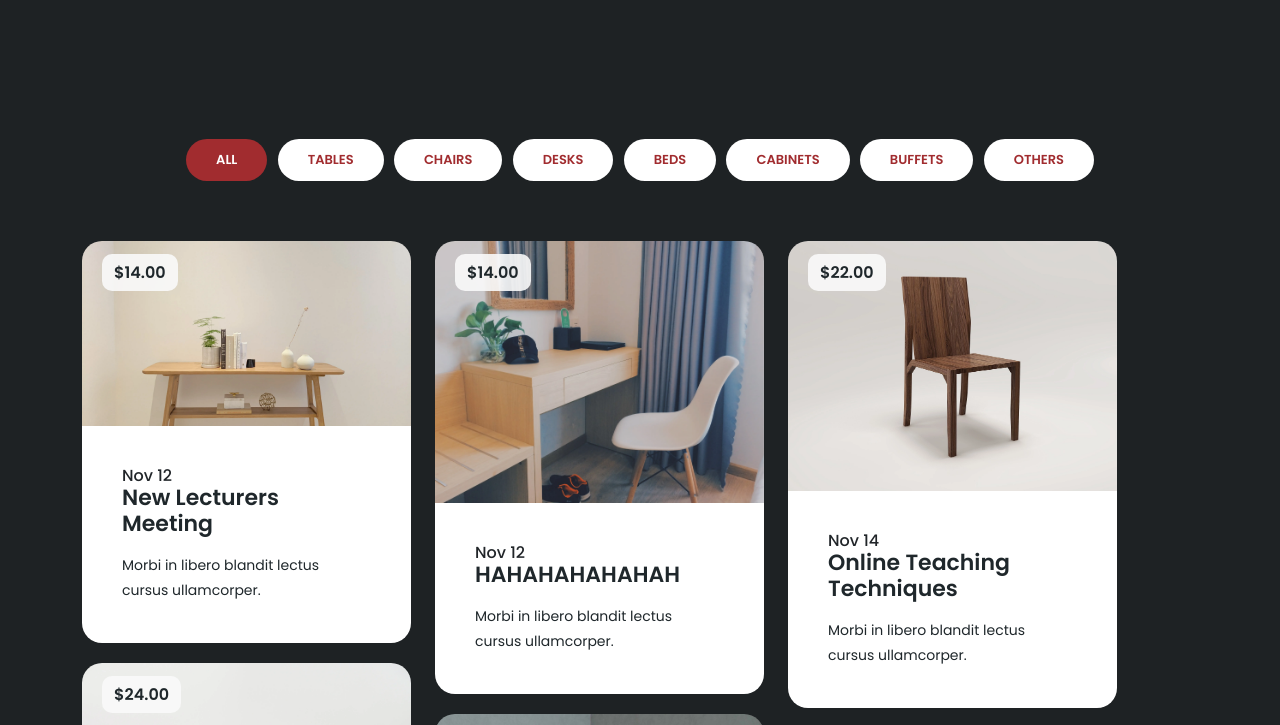
After one commit to nikimebelofficial/nikimebelofficial, a PHP site: page /wood-product.html in a window 1280 px wide. The commit adds this page. Shown: the part 801-1526 px from the top of the page. Run offline with PHP 8.4, Linux system fonts and the light colour scheme; some libraries are stand-ins or nearby versions.

Commit message:
add product

```diff
--- a/assets/css/templatemo-edu-meeting.css
+++ b/assets/css/templatemo-edu-meeting.css
@@ -1457,13 +1457,15 @@ heading page
 */
 
 section.heading-page {
-  background-image: url(../images/bg-gray.webp);
+  background-image: url(../images/room\ set\ 5.webp);
   background-position: center center;
   background-repeat: no-repeat;
   background-size: cover;
-  padding-top: 230px;
-  padding-bottom: 110px;
+  padding-top: 250px;
+  background-attachment: fixed;
+  /* padding-bottom: 20vh; */
   text-align: center;
+  height: 100vh;
 }
 
 section.heading-page h6 {
@@ -1493,7 +1495,8 @@ upcoming meetings page
 */
 
 section.meetings-page {
-  background-image: url(../images/bg-gray.webp);
+  /* background-image: url(../images/bg-gray.webp); */
+  background-color: #1e2224;
   background-position: center center;
   background-attachment: fixed;
   background-repeat: no-repeat;
@@ -1568,22 +1571,22 @@ section.meetings-page .pagination ul li a:hover {
   color: #fff;
 }
 
-.meeting-single-item .thumb {
+.product-item .thumb {
   position: relative;
 }
 
-.meeting-single-item .thumb img {
+.product-item .thumb img {
   border-top-right-radius: 20px;
   border-top-left-radius: 20px;
 }
 
-.meeting-single-item .thumb .price {
+.product-item .thumb .price {
   position: absolute;
   left: 20px;
   top: 20px;
 }
 
-.meeting-single-item .thumb .price span {
+.product-item .thumb .price span {
   font-size: 16px;
   color: #1f272b;
   font-weight: 600;
@@ -1592,14 +1595,15 @@ section.meetings-page .pagination ul li a:hover {
   border-radius: 10px;
 }
 
-.meeting-single-item .down-content {
-  background-color: #fff;
+.product-item .down-content {
+  background-color: rgb(255, 255, 255);
   padding: 40px;
+  margin-bottom: 20px;
   border-bottom-right-radius: 20px;
   border-bottom-left-radius: 20px;
 }
 
-.meeting-single-item .thumb .date {
+.product-item .thumb .date {
   position: absolute;
   background-color: rgba(250,250,250,0.9);
   width: 80px;
@@ -1611,21 +1615,21 @@ section.meetings-page .pagination ul li a:hover {
   top: 20px;
 }
 
-.meeting-single-item .thumb .date h6 {
+.product-item .thumb .date h6 {
   font-size: 13px;
   text-transform: uppercase;
   font-weight: 600;
   color: #a12c2f;
 }
 
-.meeting-single-item .thumb .date span {
+.product-item .thumb .date span {
   display: block;
   color: #1f272b;
   font-size: 22px;
   margin-top: 7px;
 }
 
-.meeting-single-item .down-content h4 {
+.product-item .down-content h4 {
   font-size: 22px;
   color: #1f272b;
   font-weight: 600;
@@ -1633,7 +1637,7 @@ section.meetings-page .pagination ul li a:hover {
   margin-bottom: 15px;
 }
 
-.meeting-single-item .down-content h5 {
+.product-item .down-content h5 {
   font-size: 18px;
   color: #1f272b;
   font-weight: 700;
@@ -1641,12 +1645,12 @@ section.meetings-page .pagination ul li a:hover {
   margin-bottom: 15px;
 }
 
-.meeting-single-item .down-content p {
+.product-item .down-content p {
   color: #1f272b;
   font-size: 14px;
 }
 
-.meeting-single-item .down-content p.description {
+.product-item .down-content p.description {
   margin-top: 40px;
   padding-top: 40px;
   border-top: 1px solid #eee;
@@ -1655,29 +1659,29 @@ section.meetings-page .pagination ul li a:hover {
   border-bottom: 1px solid #eee;
 }
 
-.meeting-single-item .down-content .share {
+.product-item .down-content .share {
   margin-top: 40px;
   padding-top: 40px;
   border-top: 1px solid #eee;
 }
 
-.meeting-single-item .down-content .share h5 {
+.product-item .down-content .share h5 {
   float: left;
   margin-right: 10px;
   margin-bottom: 0px;
 }
 
-.meeting-single-item .down-content .share ul li {
+.product-item .down-content .share ul li {
   display: inline;
 }
 
-.meeting-single-item .down-content .share ul li a {
+.product-item .down-content .share ul li a {
   font-size: 14px;
   color: #1f272b;
   transition: all .3s;
 }
 
-.meeting-single-item .down-content .share ul li a:hover {
+.product-item .down-content .share ul li a:hover {
   color: #f5a425;
 }
 
--- /dev/null
+++ b/wood-product.html
@@ -0,0 +1,400 @@
+<!DOCTYPE html>
+<html lang="en">
+
+  <head>
+
+    <meta charset="utf-8">
+    <meta name="viewport" content="width=device-width, initial-scale=1, shrink-to-fit=no">
+    <meta name="description" content="">
+    <meta name="author" content="Template Mo">
+    <link href="https://fonts.googleapis.com/css?family=Poppins:100,200,300,400,500,600,700,800,900" rel="stylesheet">
+
+    <title>Niki Furniture - number one Furniture production in Indonesia</title>
+
+    <!-- Bootstrap core CSS -->
+    <link href="vendor/bootstrap/css/bootstrap.min.css" rel="stylesheet">
+
+
+    <!-- Additional CSS Files -->
+    <link rel="stylesheet" href="assets/css/fontawesome.css">
+    <link rel="stylesheet" href="assets/css/templatemo-edu-meeting.css">
+    <link rel="stylesheet" href="assets/css/owl.css">
+    <link rel="stylesheet" href="assets/css/lightbox.css">
+<!--
+
+TemplateMo 569 Edu Meeting
+
+https://templatemo.com/tm-569-edu-meeting
+
+-->
+  </head>
+
+<body>
+
+
+
+  <!-- Sub Header -->
+  <!-- <div class="sub-header">
+    <div class="container">
+      <div class="row">
+        <div class="col-lg-8 col-sm-8">
+          <div class="left-content">
+            <p>This is an educational <em>HTML CSS</em> template by TemplateMo website.</p>
+          </div>
+        </div>
+        <div class="col-lg-4 col-sm-4">
+          <div class="right-icons">
+            <ul>
+              <li><a href="#"><i class="fa fa-facebook"></i></a></li>
+              <li><a href="#"><i class="fa fa-twitter"></i></a></li>
+              <li><a href="#"><i class="fa fa-behance"></i></a></li>
+              <li><a href="#"><i class="fa fa-linkedin"></i></a></li>
+            </ul>
+          </div>
+        </div>
+      </div>
+    </div>
+  </div> -->
+
+  <!-- ***** Header Area Start ***** -->
+  <header class="header-area header-sticky">
+      <div class="container">
+          <div class="row">
+              <div class="col-12">
+                  <nav class="main-nav">
+                      <!-- ***** Logo Start ***** -->
+                      <a href="index.html" class="logo">
+                        Niki Furniture.
+                      </a>
+                      <!-- ***** Logo End ***** -->
+                      <!-- ***** Menu Start ***** -->
+                      <ul class="nav">
+                        <li class="scroll-to-section"><a href="#top" class="active">Home</a></li>
+                        <li class="has-sub">
+                          <a href="javascript:void(0)">Products</a>
+                          <ul class="sub-menu">
+                              <li><a href="wood-product.html">Wood</a></li>
+                              <li><a href="rattan-product.html">Rattan</a></li>
+                              <li><a href="products.html">Others</a></li>
+                          </ul>
+                        </li>
+                        <li class="scroll-to-section"><a href="#gallery">Gallery</a></li>
+                        <li class="has-sub">
+                            <a href="javascript:void(0)">Social</a>
+                            <ul class="sub-menu">
+                                <li><a href="">Whatsapp</a></li>
+                                <li><a href="">Telegram</a></li>
+                                <li><a href="">Instagram</a></li>
+                            </ul>
+                        </li>
+                        <li class="scroll-to-section"><a href="#popular">Popular</a></li>
+                        <li class="scroll-to-section"><a href="#contact">Contact</a></li>
+                    </ul>
+                      <a class='menu-trigger'>
+                          <span>Menu</span>
+                      </a>
+                      <!-- ***** Menu End ***** -->
+                  </nav>
+              </div>
+          </div>
+      </div>
+  </header>
+  <!-- ***** Header Area End ***** -->
+
+  <section class="heading-page header-text" id="top">
+    <div class="container">
+      <div class="row">
+        <div class="col-lg-12">
+          <div class="bg-gray" src="assets/images/dark.png" alt=""></div>
+          <h6>Here are our upcoming meetings</h6>
+          <h2>Upcoming Meetings</h2>
+        </div>
+      </div>
+    </div>
+  </section>
+
+  <section class="meetings-page" id="meetings">
+    <div class="container">
+      <div class="row">
+        <div class="col-lg-12">
+          <div class="row">
+            <div class="col-lg-12">
+              <div class="filters">
+                <ul>
+                  <li data-filter="*"  class="active">All</li>
+                  <li data-filter=".tables">Tables</li>
+                  <li data-filter=".chairs">Chairs</li>
+                  <li data-filter=".desks">Desks</li>
+                  <li data-filter=".beds">Beds</li>
+                  <li data-filter=".cabinets">Cabinets</li>
+                  <li data-filter=".buffets">Buffets</li>
+                  <li data-filter=".oth">Others</li>
+                  <!-- <li data-filter=".att">Attractive</li> -->
+                </ul>
+              </div>
+            </div>
+            <div class="col-lg-12">
+              <div class="row grid">
+
+                <div class="col-lg-4 templatemo-item-col all tables">
+                  <div class="product-item">
+                    <div class="thumb">
+                      <div class="price">
+                        <span>$14.00</span>
+                      </div>
+                      <a href=""><img src="assets/images/table 4.webp" alt=""></a>
+                    </div>
+                    <div class="down-content">
+                      <div class="date">
+                        <h6>Nov <span>12</span></h6>
+                      </div>
+                      <a href="product-details.html"><h4>New Lecturers Meeting</h4></a>
+                      <p>Morbi in libero blandit lectus<br>cursus ullamcorper.</p>
+                    </div>
+                  </div>
+                </div>
+
+                <div class="col-lg-4 templatemo-item-col all tables">
+                  <div class="product-item">
+                    <div class="thumb">
+                      <div class="price">
+                        <span>$14.00</span>
+                      </div>
+                      <a href=""><img src="assets/images/table 3.webp" alt=""></a>
+                    </div>
+                    <div class="down-content">
+                      <div class="date">
+                        <h6>Nov <span>12</span></h6>
+                      </div>
+                      <a href="product-details.html"><h4>HAHAHAHAHAHAH</h4></a>
+                      <p>Morbi in libero blandit lectus<br>cursus ullamcorper.</p>
+                    </div>
+                  </div>
+                </div>
+
+                <div class="col-lg-4 templatemo-item-col all chairs">
+                  <div class="product-item">
+                    <div class="thumb">
+                      <div class="price">
+                        <span>$22.00</span>
+                      </div>
+                      <a href="product-details.html"><img src="assets/images/chair 3.webp" alt=""></a>
+                    </div>
+                    <div class="down-content">
+                      <div class="date">
+                        <h6>Nov <span>14</span></h6>
+                      </div>
+                      <a href="product-details.html"><h4>Online Teaching Techniques</h4></a>
+                      <p>Morbi in libero blandit lectus<br>cursus ullamcorper.</p>
+                    </div>
+                  </div>
+                </div>
+
+                <div class="col-lg-4 templatemo-item-col all desks">
+                  <div class="product-item">
+                    <div class="thumb">
+                      <div class="price">
+                        <span>$24.00</span>
+                      </div>
+                      <a href="product-details.html"><img src="assets/images/desk 3.webp" alt=""></a>
+                    </div>
+                    <div class="down-content">
+                      <div class="date">
+                        <h6>Nov <span>16</span></h6>
+                      </div>
+                      <a href="product-details.html"><h4>Network Teaching Concept</h4></a>
+                      <p>Morbi in libero blandit lectus<br>cursus ullamcorper.</p>
+                    </div>
+                  </div>
+                </div>
+
+                <div class="col-lg-4 templatemo-item-col all cabinets">
+                  <div class="product-item">
+                    <div class="thumb">
+                      <div class="price">
+                        <span>$32.00</span>
+                      </div>
+                      <a href="product-details.html"><img src="assets/images/cabinet 3.webp" alt=""></a>
+                    </div>
+                    <div class="down-content">
+                      <div class="date">
+                        <h6>Nov <span>18</span></h6>
+                      </div>
+                      <a href="product-details.html"><h4>Online Teaching Tools</h4></a>
+                      <p>Morbi in libero blandit lectus<br>cursus ullamcorper.</p>
+                    </div>
+                  </div>
+                </div>
+                <div class="col-lg-4 templatemo-item-col all beds">
+                  <div class="product-item">
+                    <div class="thumb">
+                      <div class="price">
+                        <span>$34.00</span>
+                      </div>
+                      <a href="product-details.html"><img src="assets/images/bed 6.webp" alt=""></a>
+                    </div>
+                    <div class="down-content">
+                      <div class="date">
+                        <h6>Nov <span>22</span></h6>
+                      </div>
+                      <a href="product-details.html"><h4>New Teaching Techniques</h4></a>
+                      <p>Morbi in libero blandit lectus<br>cursus ullamcorper.</p>
+                    </div>
+                  </div>
+                </div>
+                <div class="col-lg-4 templatemo-item-col all beds">
+                  <div class="product-item">
+                    <div class="thumb">
+                      <div class="price">
+                        <span>$45.00</span>
+                      </div>
+                      <a href="product-details.html"><img src="assets/images/bed 2.webp" alt=""></a>
+                    </div>
+                    <div class="down-content">
+                      <div class="date">
+                        <h6>Nov <span>24</span></h6>
+                      </div>
+                      <a href="product-details.html"><h4>Technology Conference</h4></a>
+                      <p>TemplateMo is the best website<br>when it comes to Free CSS.</p>
+                    </div>
+                  </div>
+                </div>
+                <div class="col-lg-4 templatemo-item-col all desks tables">
+                  <div class="product-item">
+                    <div class="thumb">
+                      <div class="price">
+                        <span>$52.00</span>
+                      </div>
+                      <a href="product-details.html"><img src="assets/images/table 8.webp" alt=""></a>
+                    </div>
+                    <div class="down-content">
+                      <div class="date">
+                        <h6>Nov <span>27</span></h6>
+                      </div>
+                      <a href="product-details.html"><h4>Online Teaching Techniques</h4></a>
+                      <p>Morbi in libero blandit lectus<br>cursus ullamcorper.</p>
+                    </div>
+                  </div>
+                </div>
+                <div class="col-lg-4 templatemo-item-col all cabinets buffets">
+                  <div class="product-item">
+                    <div class="thumb">
+                      <div class="price">
+                        <span>$64.00</span>
+                      </div>
+                      <a href="product-details.html"><img src="assets/images/buffet 2.webp" alt=""></a>
+                    </div>
+                    <div class="down-content">
+                      <div class="date">
+                        <h6>Nov <span>28</span></h6>
+                      </div>
+                      <a href="product-details.html"><h4>Instant Lecture Design</h4></a>
+                      <p>Morbi in libero blandit lectus<br>cursus ullamcorper.</p>
+                    </div>
+                  </div>
+                </div>
+                <div class="col-lg-4 templatemo-item-col all chairs">
+                  <div class="product-item">
+                    <div class="thumb">
+                      <div class="price">
+                        <span>$74.00</span>
+                      </div>
+                      <a href="product-details.html"><img src="assets/images/chair 2.webp" alt=""></a>
+                    </div>
+                    <div class="down-content">
+                      <div class="date">
+                        <h6>Nov <span>30</span></h6>
+                      </div>
+                      <a href="product-details.html"><h4>Online Social Networking</h4></a>
+                      <p>Morbi in libero blandit lectus<br>cursus ullamcorper.</p>
+                    </div>
+                  </div>
+                </div>
+              </div>
+            </div>
+            <div class="col-lg-12">
+              <div class="pagination">
+                <ul>
+                  <li><a href="#">1</a></li>
+                  <li class="active"><a href="#">2</a></li>
+                  <li><a href="#">3</a></li>
+                  <li><a href="#"><i class="fa fa-angle-right"></i></a></li>
+                </ul>
+              </div>
+            </div>
+          </div>
+        </div>
+      </div>
+    </div>
+    <div class="footer">
+      <p>Copyright © 2022 | pt. niki group indonesia
+          <br>Design by <a href="https://www.instagram.com/nikimebel.official/" target="_parent" title="free css templates">Niki developer team</a></p>
+    </div>
+  </section>
+
+
+  <!-- Scripts -->
+  <!-- Bootstrap core JavaScript -->
+    <script src="vendor/jquery/jquery.min.js"></script>
+    <script src="vendor/bootstrap/js/bootstrap.bundle.min.js"></script>
+
+    <script src="assets/js/isotope.min.js"></script>
+    <script src="assets/js/owl-carousel.js"></script>
+    <script src="assets/js/lightbox.js"></script>
+    <script src="assets/js/tabs.js"></script>
+    <script src="assets/js/isotope.js"></script>
+    <script src="assets/js/video.js"></script>
+    <script src="assets/js/slick-slider.js"></script>
+    <script src="assets/js/custom.js"></script>
+    <script>
+        //according to loftblog tut
+        $('.nav li:first').addClass('active');
+
+        var showSection = function showSection(section, isAnimate) {
+          var
+          direction = section.replace(/#/, ''),
+          reqSection = $('.section').filter('[data-section="' + direction + '"]'),
+          reqSectionPos = reqSection.offset().top - 0;
+
+          if (isAnimate) {
+            $('body, html').animate({
+              scrollTop: reqSectionPos },
+            800);
+          } else {
+            $('body, html').scrollTop(reqSectionPos);
+          }
+
+        };
+
+        var checkSection = function checkSection() {
+          $('.section').each(function () {
+            var
+            $this = $(this),
+            topEdge = $this.offset().top - 80,
+            bottomEdge = topEdge + $this.height(),
+            wScroll = $(window).scrollTop();
+            if (topEdge < wScroll && bottomEdge > wScroll) {
+              var
+              currentId = $this.data('section'),
+              reqLink = $('a').filter('[href*=\\#' + currentId + ']');
+              reqLink.closest('li').addClass('active').
+              siblings().removeClass('active');
+            }
+          });
+        };
+
+        $('.main-menu, .responsive-menu, .scroll-to-section').on('click', 'a', function (e) {
+          e.preventDefault();
+          showSection($(this).attr('href'), true);
+        });
+
+        $(window).scroll(function () {
+          checkSection();
+        });
+    </script>
+</body>
+
+
+  </body>
+
+</html>
```
Also changed, not shown: index.html (+10 -3 lines), rattan-product.html (renamed from products.html, +31 -24 lines).
